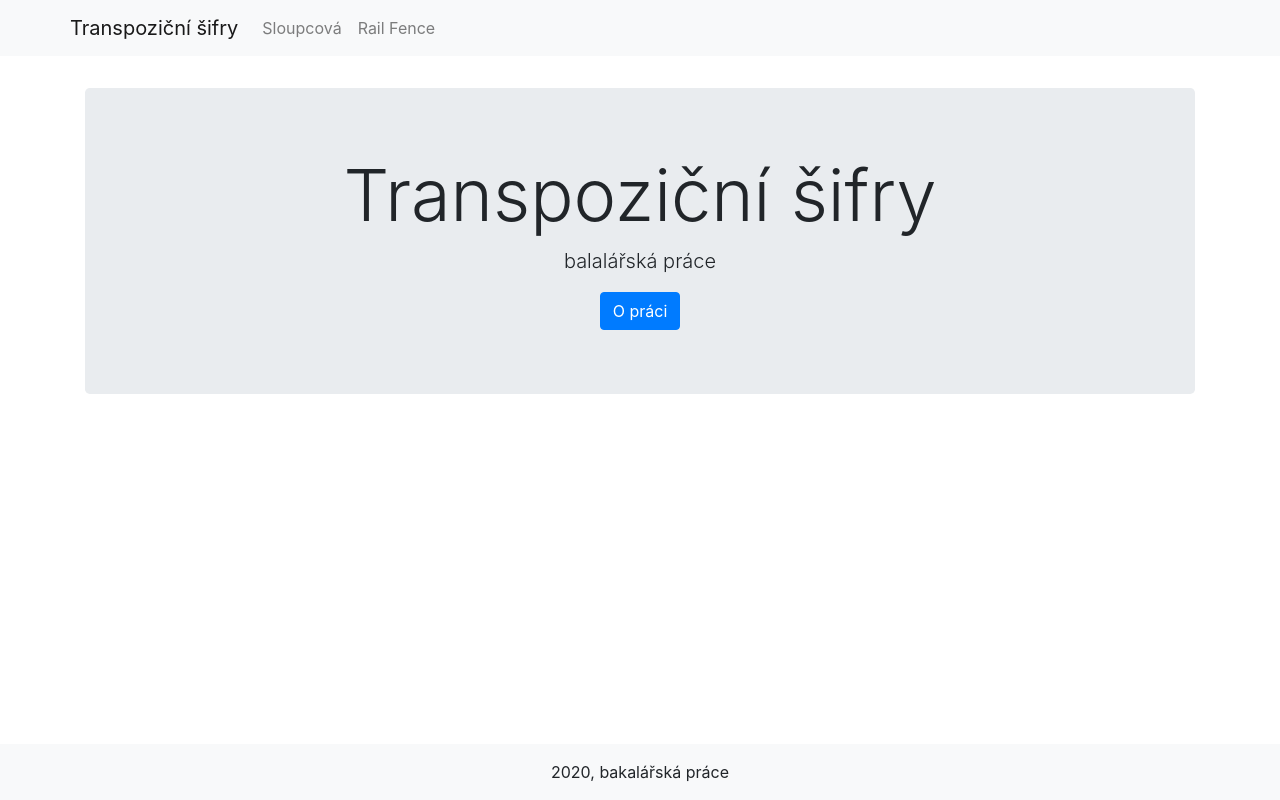
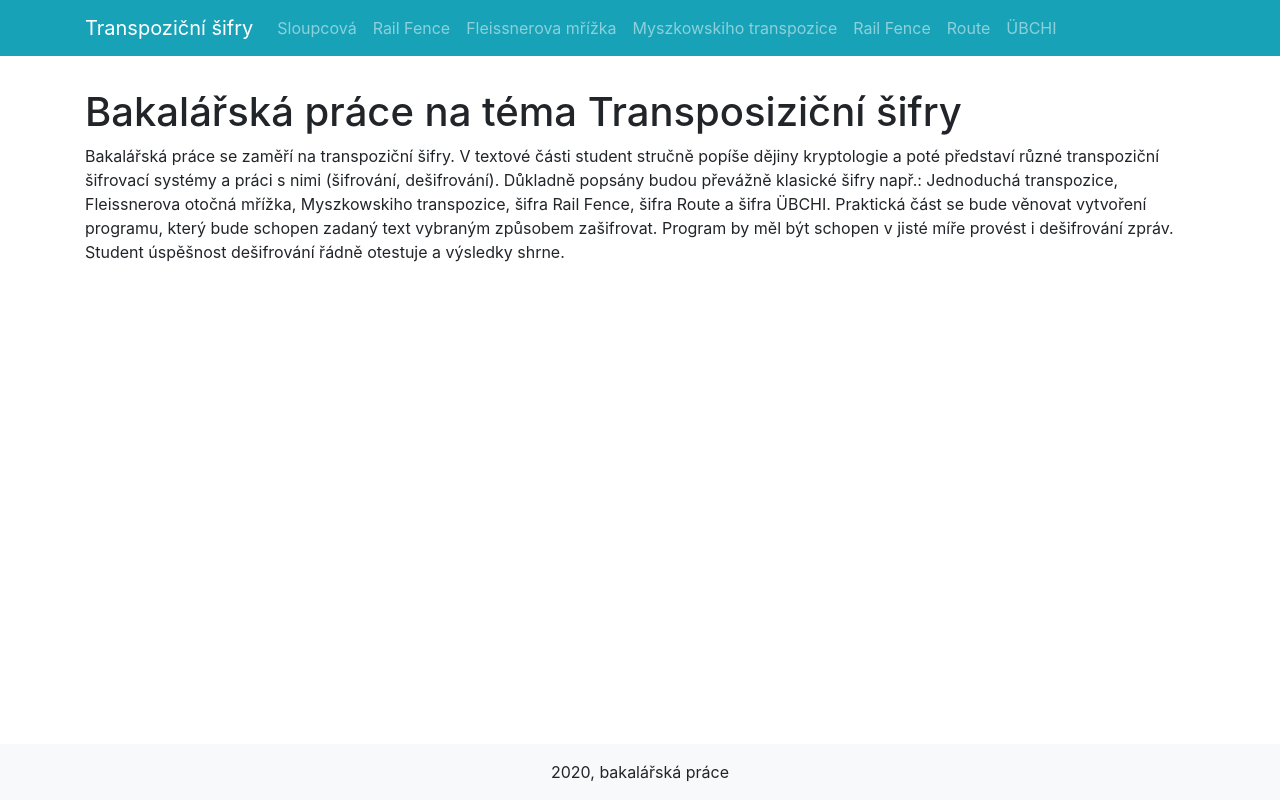
Before and after one commit to janbican/transposition-ciphers-site, a Vue app: page /#/ in a window 1280 px wide. Built offline with nearby package versions, Linux system fonts and the light colour scheme.

Commit message:
description route basic

```diff
--- a/src/components/app/NavBar.vue
+++ b/src/components/app/NavBar.vue
@@ -1,12 +1,17 @@
 <template>
-  <b-navbar variant="light">
+  <b-navbar toggleable="lg" type="dark" variant="info">
     <b-container>
       <b-navbar-brand :to="{ name: 'Home' }">Transpoziční šifry</b-navbar-brand>
       <b-navbar-toggle target="nav-collapse"></b-navbar-toggle>
       <b-collapse id="nav-collapse" is-nav>
         <b-navbar-nav>
-          <b-nav-item :to="{ name: 'Columnar' }">Sloupcová</b-nav-item>
+          <b-nav-item :to="{ name: 'ColumnarDescription' }">Sloupcová</b-nav-item>
           <b-nav-item>Rail Fence</b-nav-item>
+          <b-nav-item>Fleissnerova mřížka</b-nav-item>
+          <b-nav-item>Myszkowskiho transpozice</b-nav-item>
+          <b-nav-item>Rail Fence</b-nav-item>
+          <b-nav-item>Route</b-nav-item>
+          <b-nav-item>ÜBCHI</b-nav-item>
         </b-navbar-nav>
       </b-collapse>
     </b-container>
--- a/src/components/columnar/NavTabs.vue
+++ b/src/components/columnar/NavTabs.vue
@@ -1,5 +1,5 @@
 <template>
-  <div>
+  <div class="nav-tabs">
     <b-nav tabs>
       <b-nav-item :to="{ name: 'ColumnarDescription' }">Popis</b-nav-item>
       <b-nav-item :to="{ name: 'ColumnarConvert' }">Převod</b-nav-item>
@@ -12,4 +12,8 @@
 export default {};
 </script>
 
-<style></style>
+<style>
+.nav-tabs {
+  margin-bottom: 2em;
+}
+</style>
--- a/src/views/Home.vue
+++ b/src/views/Home.vue
@@ -1,13 +1,9 @@
 <template>
-    <div id="homeJumbotron">
-        <b-jumbotron header="Transpoziční šifry" lead="balalářská práce">
-            <b-button variant="primary" href="#">O práci</b-button>
-        </b-jumbotron>
-    </div>
+  <div>
+    <h1>Bakalářská práce na téma Transposiziční šifry</h1>
+    <p>Bakalářská práce se zaměří na transpoziční šifry. V textové části student stručně popíše dějiny kryptologie a poté představí různé transpoziční šifrovací systémy a práci s nimi (šifrování, dešifrování). Důkladně popsány budou převážně klasické šifry např.: Jednoduchá transpozice, Fleissnerova otočná mřížka, Myszkowskiho transpozice, šifra Rail Fence, šifra Route a šifra ÜBCHI. Praktická část se bude věnovat vytvoření programu, který bude schopen zadaný text vybraným způsobem zašifrovat. Program by měl být schopen v jisté míře provést i dešifrování zpráv. Student úspěšnost dešifrování řádně otestuje a výsledky shrne.</p>
+  </div>
 </template>
 
 <style scoped>
-    #homeJumbotron {
-        text-align: center;
-    }
 </style>
```
